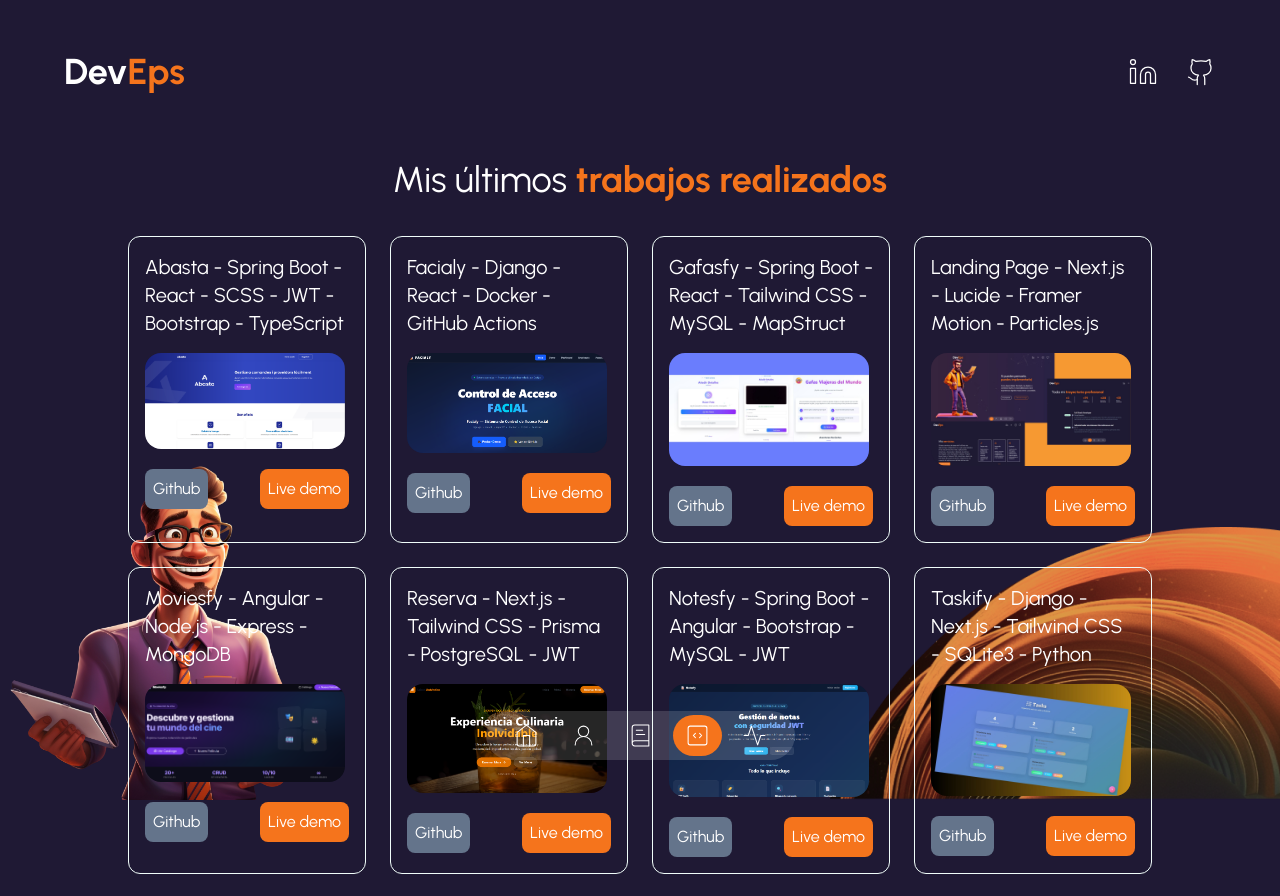
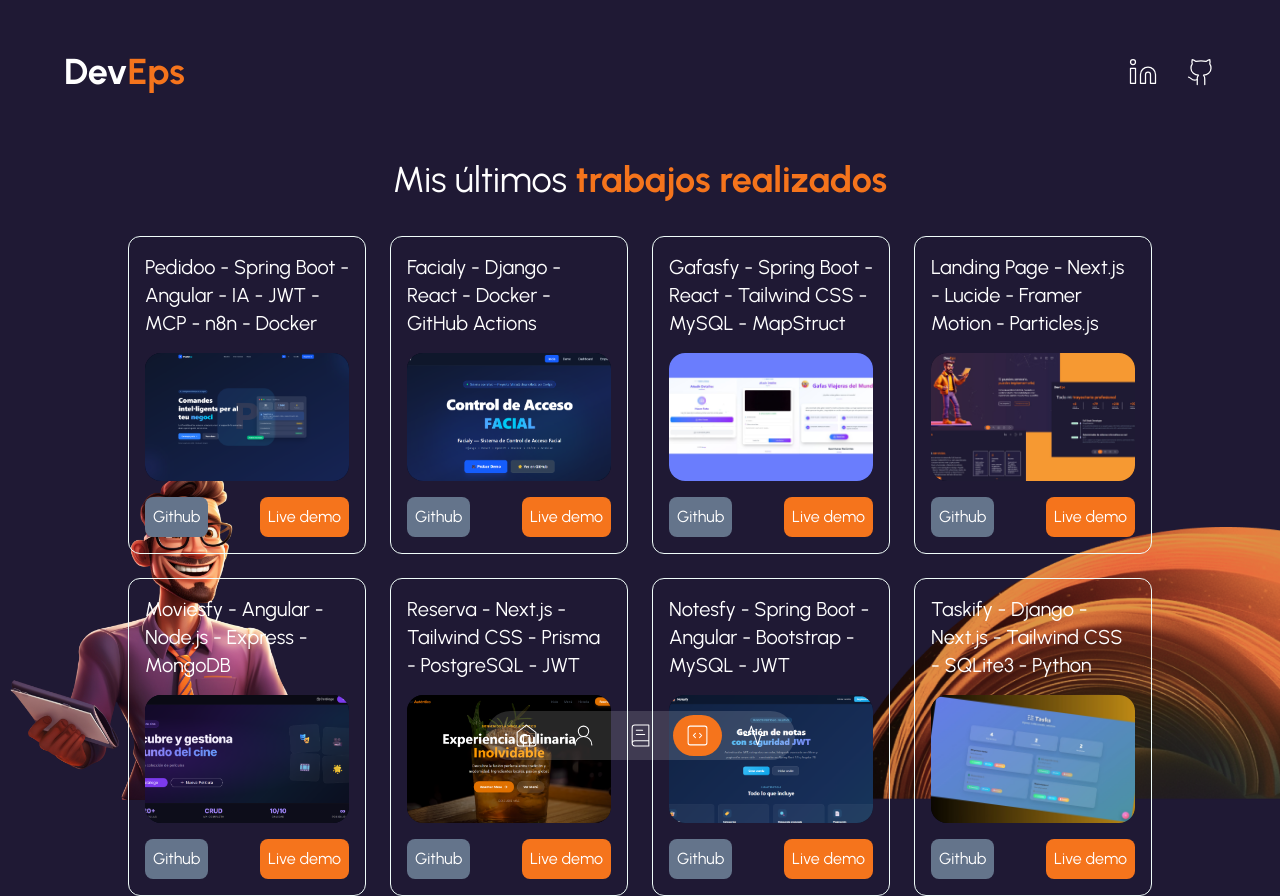
Before and after one commit to devepsdev/landing-page, a Next.js app: page /portfolio in a window 1280 px wide. Before the commit the page ends 874 px from the top, so only its background shows below. Built offline with nearby package versions, Linux system fonts and the light colour scheme.

Commit message:
add project Pedidoo

```diff
--- a/components/portfolio-box.tsx
+++ b/components/portfolio-box.tsx
@@ -3,31 +3,35 @@
 
 interface PortfolioBoxProps {
   data: {
-        id: number,
-        title: string
-        image: string
-        urlGithub: string
-        urlDemo: string
-    }
+    id: number;
+    title: string;
+    image: string;
+    urlGithub: string;
+    urlDemo: string;
+  };
 }
 
 const PortfolioBox = (props: PortfolioBoxProps) => {
-    const { data } = props
-    const { id, title, image, urlDemo, urlGithub } = data
+  const { data } = props;
+  const { id, title, image, urlDemo, urlGithub } = data;
 
   return (
     <div
       key={id}
-            className="p-4 border border-teal-50 rounded-xl"
+      className="flex flex-col h-full p-4 border border-teal-50 rounded-xl"
     >
       <h3 className="mb-4 text-xl">{title}</h3>
+
+      <div className="relative w-full overflow-hidden rounded-2xl h-28 md:h-32 bg-slate-950 p-2 mb-4">
         <Image
           src={image}
-                alt="Image"
-                width={200} height={200} className="w-full md:w-[200px] rounded-2xl h-auto"
+          alt={title}
+          fill
+          className="rounded-xl object-cover"
         />
+      </div>
 
-            <div className="flex gap-5 mt-5 justify-between">
+      <div className="flex gap-5 mt-auto justify-between">
         <Link
           href={urlGithub}
           target="_blank"
@@ -46,6 +50,6 @@
       </div>
     </div>
   );
-}
+};
 
-export default PortfolioBox
+export default PortfolioBox;
--- a/data.tsx
+++ b/data.tsx
@@ -181,10 +181,10 @@
 export const dataPortfolio = [
   {
     id: 1,
-    title: "Abasta - Spring Boot - React - SCSS - JWT - Bootstrap - TypeScript",
+    title: "Pedidoo - Spring Boot - Angular - IA - JWT - MCP - n8n - Docker",
     image: "/image-1.png",
-    urlGithub: "https://github.com/abastaplatform/abasta",
-    urlDemo: "https://deveps.ddns.net/abasta/",
+    urlGithub: "https://github.com/devepsdev/pedidoo",
+    urlDemo: "https://deveps.ddns.net/pedidoo/",
   },
   {
     id: 2,
```
Also changed, not shown: public/image-1.png, 1 other file (tests, documents, lock files or other folders). Lines whose indentation alone changed are shown as unchanged.
